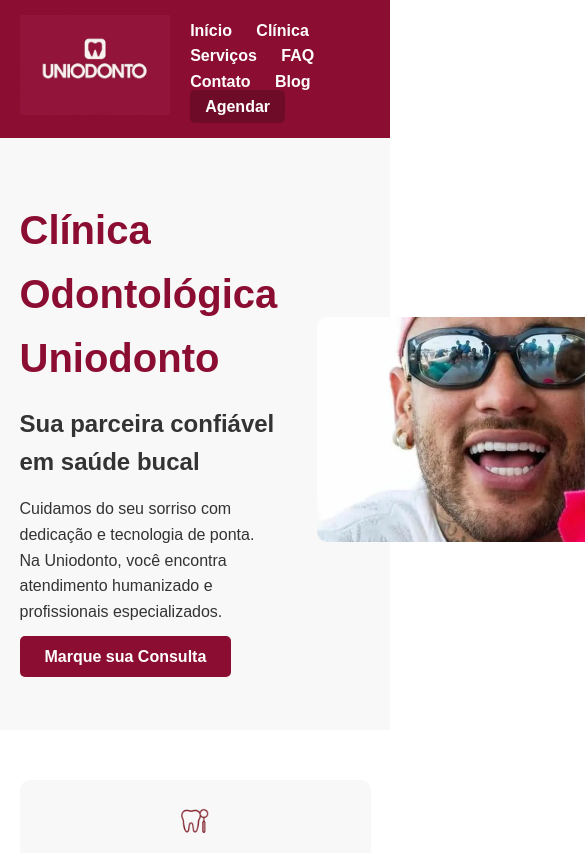
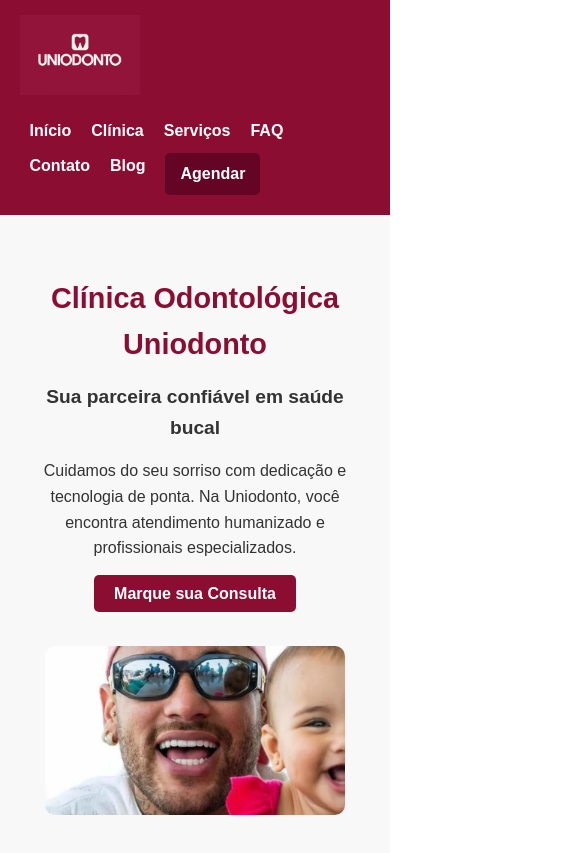
Before and after one commit to SrNyck/Uniodonto, a plain HTML site: page index.html in a window 390 px wide. Shown: the top 853 px of the page, 585 px wide, since content can reach past the window. Drawn offline with Linux system fonts and the light colour scheme.

Commit message:
styles.css

```diff
--- a/styles.css
+++ b/styles.css
@@ -1,4 +1,3 @@
-/* RESET */
 * {
     margin: 0;
     padding: 0;
@@ -29,7 +28,11 @@ body {
     align-items: center;
 }
 .top-bar .logo img {
-    height: 100px;
+    height: 80px;
+}
+.menu {
+    display: flex;
+    flex-wrap: wrap;
 }
 .menu a {
     color: #fff;
@@ -41,15 +44,16 @@ body {
     text-decoration: underline;
 }
 .btn-top {
-    background: #6e0b29;
-    color: #8b0d3d;
+    background: #640525;
+    color: #8b0d32;
     padding: 8px 15px;
     border-radius: 5px;
     margin-left: 20px;
+    font-weight: bold;
     transition: 0.3s;
 }
 .btn-top:hover {
-    background: #ae1717;
+    background: #f1e6ea;
 }
 
 /* HERO */
@@ -88,6 +92,7 @@ body {
 .hero-img img {
     max-width: 400px;
     border-radius: 10px;
+    width: 100%;
 }
 
 /* SERVIÇOS */
@@ -103,14 +108,14 @@ body {
     gap: 30px;
 }
 .service {
-    flex: 1 1 200px;
+    flex: 1 1 220px;
     background: #f8f8f8;
     padding: 20px;
     border-radius: 10px;
     transition: 0.3s;
 }
 .service img {
-    height: 50px;
+    height: 60px;
     margin-bottom: 15px;
 }
 .service h3 {
@@ -144,3 +149,54 @@ footer {
     text-align: center;
     padding: 20px;
 }
+
+/* 📱 RESPONSIVIDADE */
+@media (max-width: 1024px) {
+    .hero-content {
+        flex-direction: column;
+        text-align: center;
+    }
+    .hero-text h1 {
+        font-size: 2rem;
+    }
+    .hero-img img {
+        max-width: 300px;
+    }
+}
+
+@media (max-width: 768px) {
+    .top-bar .container {
+        flex-direction: column;
+        align-items: flex-start;
+    }
+    .menu {
+        flex-wrap: wrap;
+        margin-top: 10px;
+    }
+    .menu a {
+        margin: 5px 10px;
+    }
+    .services .container {
+        flex-direction: column;
+        align-items: center;
+    }
+    .service {
+        width: 100%;
+        max-width: 350px;
+    }
+}
+
+@media (max-width: 480px) {
+    .hero-text h1 {
+        font-size: 1.8rem;
+    }
+    .hero-text h2 {
+        font-size: 1.2rem;
+    }
+    .btn-hero {
+        padding: 10px 20px;
+    }
+    .service img {
+        height: 50px;
+    }
+}
```
